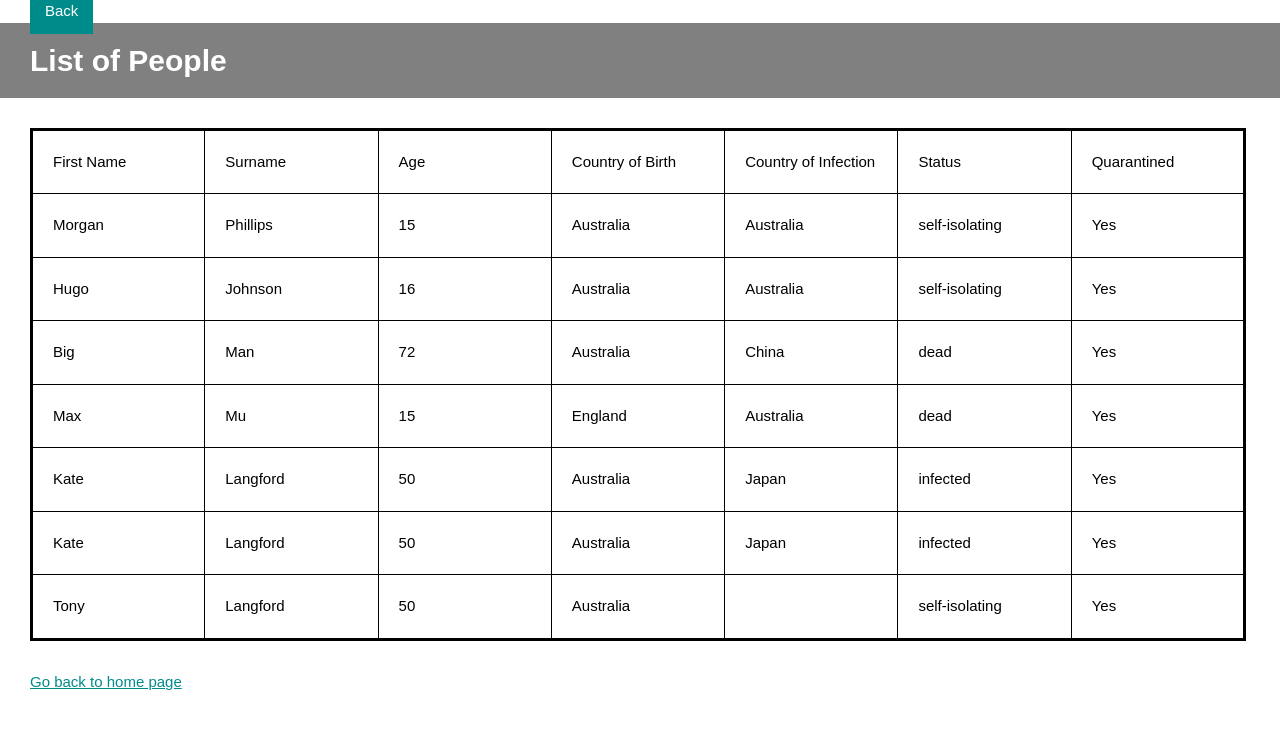
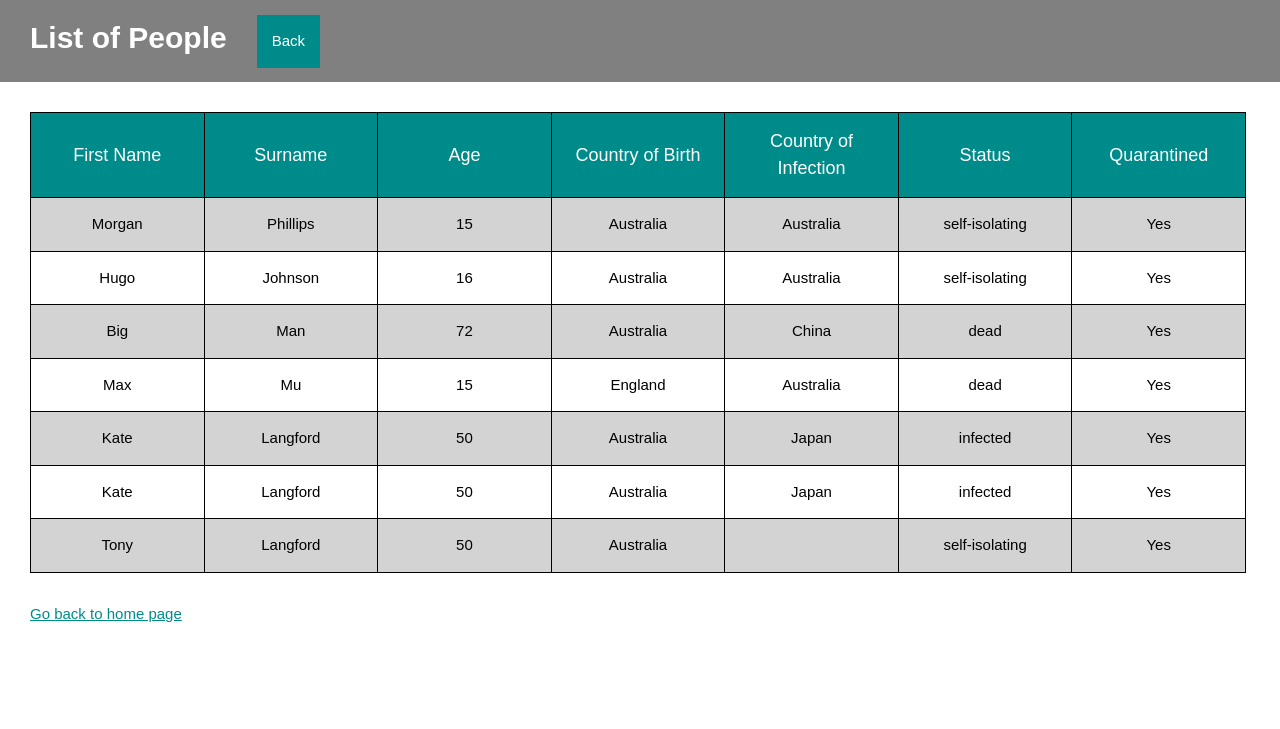
Before and after one commit to scorpiontornado/Corona-Virus-Website, a Flask app: page /list in a window 1280 px wide. Shown: the top 729 px of the page. Run offline with Flask 2, Linux system fonts and the light colour scheme; data comes from the database, SQL or seed files in the repository.

Commit message:
Fixed the back button and heading area

```diff
--- a/setup.py
+++ b/setup.py
@@ -43,6 +43,7 @@ setup(
     author='Nicholas Langford',
     packages=find_packages(),
     include_package_data=True,
+    scripts=["main.py"],
     url='https://github.com/scorpiontornado/Corona-Virus-Website',
     description='A website for looking at corona virus data',
     long_description=long_description,
--- a/static/css/main.css
+++ b/static/css/main.css
@@ -13,6 +13,21 @@ body {
   margin-left: 30px;
 }
 
+/* https://stackoverflow.com/questions/29578633/how-do-i-place-a-button-next-to-a-heading/29578663 */
+
+#h {
+  background-color: grey;
+  color: white;
+  width: 100%;
+  height: 52px;
+  margin: 0px;
+  margin-bottom: 15px;
+  padding-left: 30px;
+  padding-top: 15px;
+  padding-bottom: 15px;
+}
+
+/*
 h1 {
   background-color: grey;
   color: white;
@@ -21,6 +36,13 @@ h1 {
   padding-left: 30px;
   padding-top: 15px;
   padding-bottom: 15px;
+}
+*/
+
+h1 {
+  margin: 0px;
+  margin-right: 30px;
+  float: left;
 }
 
 a {
@@ -31,15 +53,10 @@ a {
   background-color: darkcyan;
   color: white;
   padding: 15px;
-  margin-top: 30px;
-  margin-left: 30px;
+  margin: 0px;
   text-decoration: none;
   text-align: center;
-}
-
-table {
-  margin: 30px;
-  border-color: black;
+  display: inline-block;
 }
 
 h2 *,
@@ -49,44 +66,30 @@ form * {
 
 /* table -- https://developer.mozilla.org/en-US/docs/Learn/CSS/Building_blocks/Styling_tables */
 
-/* spacing */
-
 table {
+  margin: 30px;
   table-layout: fixed;
   width: 95%;
   border-collapse: collapse;
-  border: 3px solid black;
+  border: 1px solid black;
 }
 
-thead th:nth-child(1) {
-  width: 10%;
+thead,
+td {
+  padding: 15px;
+  text-align: center;
 }
 
-thead th:nth-child(2) {
-  width: 10%;
+tbody tr:nth-child(odd) {
+  background-color: lightgrey;
 }
 
-thead th:nth-child(3) {
-  width: 10%;
+tbody tr:nth-child(even) {
+  background-color: white;
 }
 
-thead th:nth-child(4) {
-  width: 20%;
+thead {
+  background-color: darkcyan;
+  color: white;
+  font-size: 18px;
 }
-
-thead th:nth-child(5) {
-  width: 20%;
-}
-
-thead th:nth-child(6) {
-  width: 10%;
-}
-
-thead th:nth-child(7) {
-  width: 10%;
-}
-
-th,
-td {
-  padding: 20px;
-}
--- a/templates/enternew.html
+++ b/templates/enternew.html
@@ -1,8 +1,8 @@
 {% extends "layout.html" %}
 
 {% block content %}
+  {{ super() }}
   <form action = "{{ url_for('addrec') }}" method = "POST">
-        {{ super() }}
         First Name<br>
         <input type = "text" name = "fn" /></br><br>
 
--- a/templates/layout.html
+++ b/templates/layout.html
@@ -10,11 +10,14 @@
     />
   </head>
   <body>
-    {% block content %} {% if current != "/" %}
-    <a href="{{ last }}" class="back">Back</a>
-    {% endif %}
+    {% block content %}
+    <div id="h">
+      <h1>{{ heading }}</h1>
 
-    <h1>{{ heading }}</h1>
+      {% if current != "/" %}
+      <a href="{{ last }}" class="back">Back</a>
+      {% endif %}
+    </div>
     {% endblock %}
   </body>
 </html>
```
